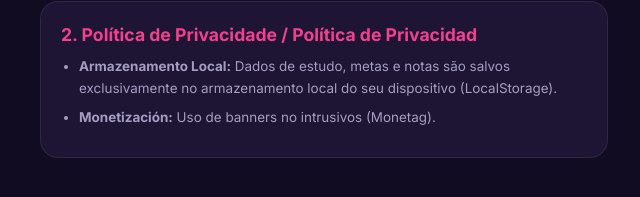
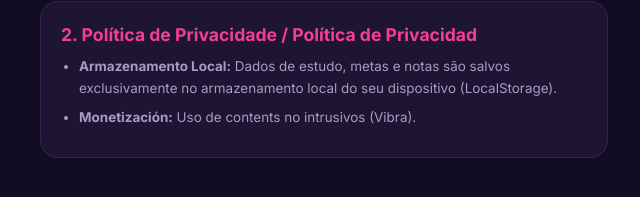
Before and after one commit to Alejraf/Nova-vibe, a plain HTML site: page terminos.html in a window 1280 px wide. Shown: the part 333-530 px from the top of the page, 316-956 px from the left. Drawn offline with Linux system fonts and the light colour scheme.

Commit message:
Add files via upload

```diff
--- a/terminos.html
+++ b/terminos.html
@@ -42,7 +42,7 @@
       <h2>2. Política de Privacidade / Política de Privacidad</h2>
       <ul>
         <li><strong>Armazenamento Local:</strong> Dados de estudo, metas e notas são salvos exclusivamente no armazenamento local do seu dispositivo (LocalStorage).</li>
-        <li><strong>Monetización:</strong> Uso de banners no intrusivos (Monetag).</li>
+        <li><strong>Monetización:</strong> Uso de contents no intrusivos (Vibra).</li>
       </ul>
     </section>
   </div>
```
Also changed, not shown: index.html (+1 -1 lines).
